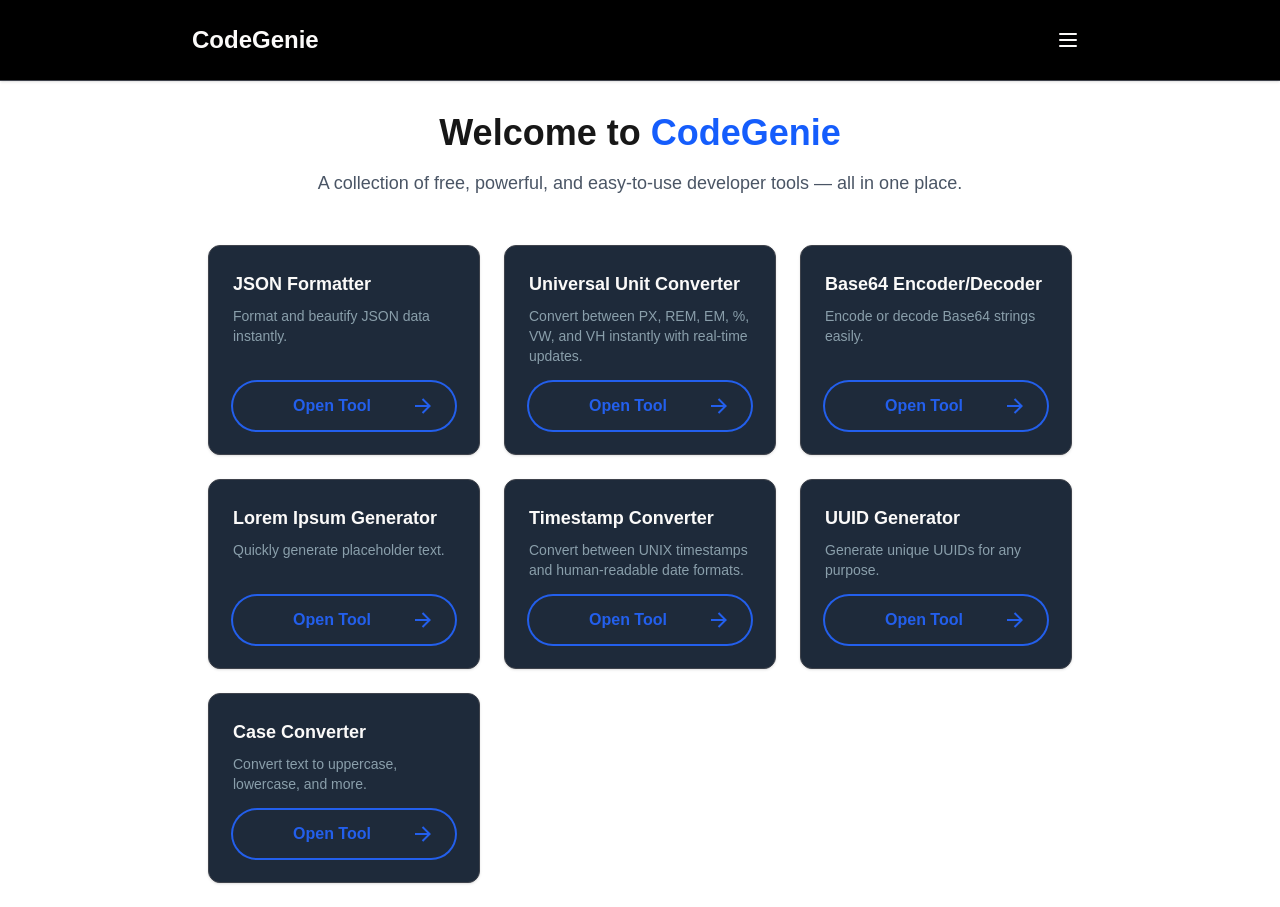
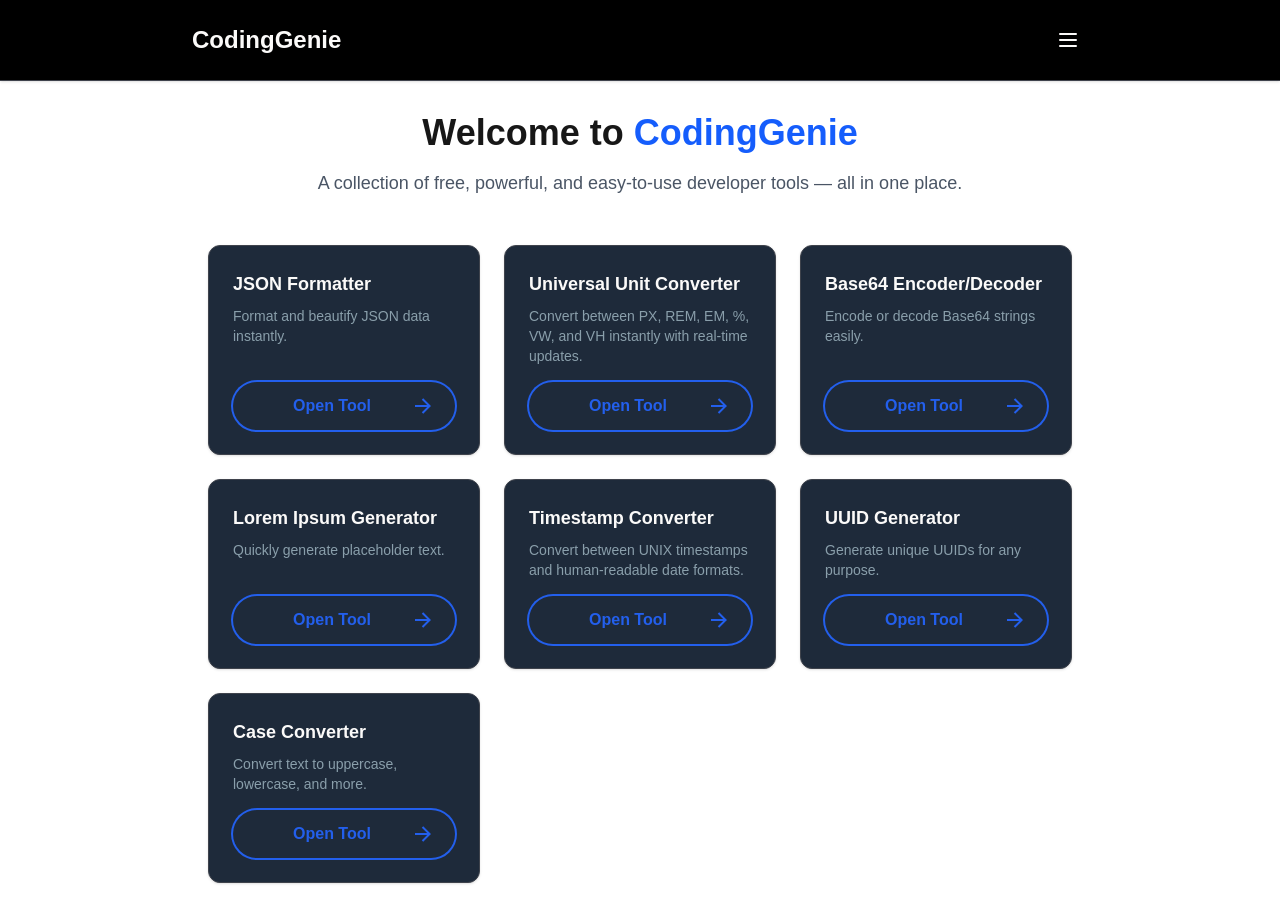
Before and after one commit to krashoka/codegenie, a Next.js app: page / in a window 1280 px wide. Built offline with nearby package versions, Linux system fonts and the light colour scheme.

Commit message:
changed name to CodingGenie and added google seach crawler

```diff
--- a/package.json
+++ b/package.json
@@ -1,5 +1,5 @@
 {
-  "name": "codegenie",
+  "name": "codinggenie",
   "version": "0.1.0",
   "private": true,
   "scripts": {
--- a/src/app/about/page.tsx
+++ b/src/app/about/page.tsx
@@ -7,10 +7,10 @@ export default function About() {
     <>
       <Header />
       <main className="max-w-3xl mx-auto px-6 py-12 text-gray-300">
-        <h1 className="text-4xl font-bold mb-6 text-white">About CodeGenie</h1>
+        <h1 className="text-4xl font-bold mb-6 text-white">About CodingGenie</h1>
         <p className="text-lg mb-8 leading-relaxed">
           Welcome to{" "}
-          <span className="font-semibold text-blue-400">CodeGenie</span> — a
+          <span className="font-semibold text-blue-400">CodingGenie</span> — a
           collection of free, powerful, and easy-to-use developer tools, all in
           one place. Our mission is simple: to make developers’ everyday
           workflows faster, cleaner, and more efficient.
@@ -23,7 +23,7 @@ export default function About() {
             </h2>
             <p>
               Whether you need to format JSON, generate UUIDs, or convert design
-              units, CodeGenie provides instant tools with a clean and
+              units, CodingGenie provides instant tools with a clean and
               distraction-free interface.
             </p>
             <ul className="list-disc list-inside mt-3 space-y-1">
@@ -42,7 +42,7 @@ export default function About() {
               Our Mission
             </h2>
             <p>
-              CodeGenie is built with one goal in mind —{" "}
+              CodingGenie is built with one goal in mind —{" "}
               <span className="text-blue-400 font-medium">
                 simplifying developer productivity
               </span>
@@ -53,7 +53,7 @@ export default function About() {
 
           <div>
             <h2 className="text-2xl font-semibold text-white mb-3">
-              Why Choose CodeGenie?
+              Why Choose CodingGenie?
             </h2>
             <ul className="list-disc list-inside mt-3 space-y-1">
               <li>Completely free and browser-based</li>
@@ -66,7 +66,7 @@ export default function About() {
           <div>
             <h2 className="text-2xl font-semibold text-white mb-3">Creator</h2>
             <p>
-              CodeGenie was created by{" "}
+              CodingGenie was created by{" "}
               <span className="font-semibold text-blue-400">Ashok Kumar</span>,
               a passionate web developer who loves building tools that empower
               others to code smarter, not harder.
--- a/src/app/contact/page.tsx
+++ b/src/app/contact/page.tsx
@@ -37,17 +37,17 @@ export default function Contact() {
             Follow & Share
           </h2>
           <p>
-            Share CodeGenie with your friends and colleagues — the more
+            Share CodingGenie with your friends and colleagues — the more
             developers it helps, the better!
           </p>
           <ul className="list-disc list-inside mt-3 space-y-1">
             <li>
               🌐 Website:{" "}
               <a
-                href="https://codegenie-sandy.vercel.app"
+                href="https://codinggenie.vercel.app"
                 className="text-blue-400 hover:underline"
               >
-                codegenie-sandy.vercel.app
+                codinggenie.vercel.app
               </a>
             </li>
             {/* <li>
@@ -73,7 +73,7 @@ export default function Contact() {
 
         <p className="mt-12 text-gray-400 text-sm">
           Thank you for using{" "}
-          <span className="font-semibold text-blue-400">CodeGenie</span>. Every
+          <span className="font-semibold text-blue-400">CodingGenie</span>. Every
           suggestion helps make our tools better for developers worldwide.
         </p>
       </main>
--- /dev/null
+++ b/src/app/google1160b0f09362db7c.html
@@ -0,0 +1 @@
+google-site-verification: google1160b0f09362db7c.html
--- a/src/app/page.tsx
+++ b/src/app/page.tsx
@@ -1,18 +1,18 @@
 export const metadata = {
-  title: "CodeGenie — Free Developer Tools Online",
+  title: "CodingGenie — Free Developer Tools Online",
   description:
     "A collection of free, powerful, and easy-to-use developer tools — all in one place.",
   openGraph: {
-    title: "CodeGenie — Free Developer Tools Online",
+    title: "CodingGenie — Free Developer Tools Online",
     description:
       "A collection of free, powerful, and easy-to-use developer tools — all in one place.",
-    url: "https://codegenie-sandy.vercel.app/",
-    siteName: "CodeGenie",
+    url: "https://codinggenie.vercel.app/",
+    siteName: "CodingGenie",
     type: "website",
   },
   twitter: {
     card: "summary_large_image",
-    title: "CodeGenie — Free Developer Tools Online",
+    title: "CodingGenie — Free Developer Tools Online",
     description:
       "A collection of free, powerful, and easy-to-use developer tools — all in one place.",
   },
@@ -29,7 +29,7 @@ export default function Home() {
       <main className="max-w-4xl mx-auto pt-8 pb-6 px-4">
         <section className="text-center mb-12">
           <h1 className="text-4xl font-bold text-white-900 mb-4">
-            Welcome to <span className="text-blue-600">CodeGenie</span>
+            Welcome to <span className="text-blue-600">CodingGenie</span>
           </h1>
           <p className="text-gray-600 text-lg">
             A collection of free, powerful, and easy-to-use developer tools — all in one place.
--- a/src/app/privacy-policy/page.tsx
+++ b/src/app/privacy-policy/page.tsx
@@ -16,14 +16,14 @@ export default function PrivacyPolicy() {
 
         <section className="space-y-6 leading-relaxed">
           <p>
-            At <strong>CodeGenie</strong> (accessible from{" "}
+            At <strong>CodingGenie</strong> (accessible from{" "}
             <a
-              href="https://codegenie-sandy.vercel.app"
+              href="https://codinggenie.vercel.app"
               target="_blank"
               rel="noopener noreferrer"
               className="text-blue-400 hover:underline"
             >
-              https://codegenie-sandy.vercel.app
+              https://codinggenie.vercel.app
             </a>
             ), your privacy is our top priority. This Privacy Policy explains
             how we collect, use, and protect your information when you use our
--- a/src/app/tools/base64-encoder-decoder/page.tsx
+++ b/src/app/tools/base64-encoder-decoder/page.tsx
@@ -56,7 +56,7 @@ export default function Base64EncoderDecoder() {
       {/* ✅ SEO Component */}
       <SeoHead
         title="Base64 Encoder & Decoder Online"
-        description="Encode or decode Base64 strings instantly. Free online Base64 converter by CodeGenie."
+        description="Encode or decode Base64 strings instantly. Free online Base64 converter by CodingGenie."
         canonicalPath="/base64-encoder-decoder"
       />
       <Header />
--- a/src/app/tools/json-formatter/page.tsx
+++ b/src/app/tools/json-formatter/page.tsx
@@ -81,7 +81,7 @@ export default function JsonFormatterPage() {
       {/* ✅ SEO Component */}
       <SeoHead
         title="JSON Formatter Online — Beautify & Format JSON Instantly"
-        description="Format and beautify JSON data online for free with CodeGenie. Easy, fast, and reliable."
+        description="Format and beautify JSON data online for free with CodingGenie. Easy, fast, and reliable."
         canonicalPath="/json-formatter"
       />
       <Header />
--- a/src/components/Header.tsx
+++ b/src/components/Header.tsx
@@ -26,7 +26,7 @@ export default function Header() {
     <header className="bg-black shadow-sm p-5 border-b border-b-[#3f434c]">
       <nav className="max-w-4xl mx-auto flex justify-between items-center relative">
         <Link href="/" className="font-bold text-2xl text-[#fbfaf9]">
-          CodeGenie
+          CodingGenie
         </Link>
 
         <div className="relative" ref={menuRef}>
--- a/src/lib/seoHead.tsx
+++ b/src/lib/seoHead.tsx
@@ -17,7 +17,7 @@ export default function SeoHead({
 }: SeoHeadProps) {
   useEffect(() => {
     // Canonical Link
-    const canonicalUrl = `https://codegenie-sandy.vercel.app${canonicalPath}`;
+    const canonicalUrl = `https://codinggenie.vercel.app${canonicalPath}`;
     let canonicalTag = document.querySelector("link[rel='canonical']");
     if (!canonicalTag) {
       canonicalTag = document.createElement("link");
@@ -42,8 +42,8 @@ export default function SeoHead({
       },
       creator: {
         "@type": "Organization",
-        name: "CodeGenie",
-        url: "https://codegenie-sandy.vercel.app",
+        name: "CodingGenie",
+        url: "https://codinggenie.vercel.app",
       },
     };
 
@@ -66,9 +66,9 @@ export default function SeoHead({
       <meta property="og:description" content={description} />
       <meta
         property="og:url"
-        content={`https://codegenie-sandy.vercel.app${canonicalPath}`}
+        content={`https://codinggenie.vercel.app${canonicalPath}`}
       />
-      <meta property="og:site_name" content="CodeGenie" />
+      <meta property="og:site_name" content="CodingGenie" />
       <meta property="og:type" content="website" />
       <meta name="twitter:card" content="summary_large_image" />
       <meta name="twitter:title" content={title} />
```
Also changed, not shown: 1 other file (tests, documents, lock files or other folders).
